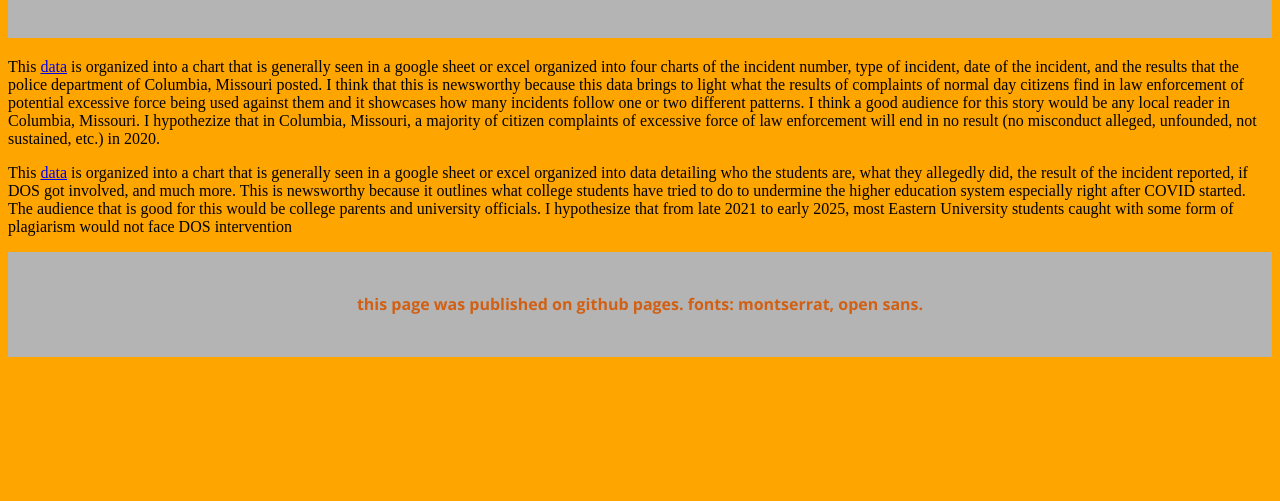
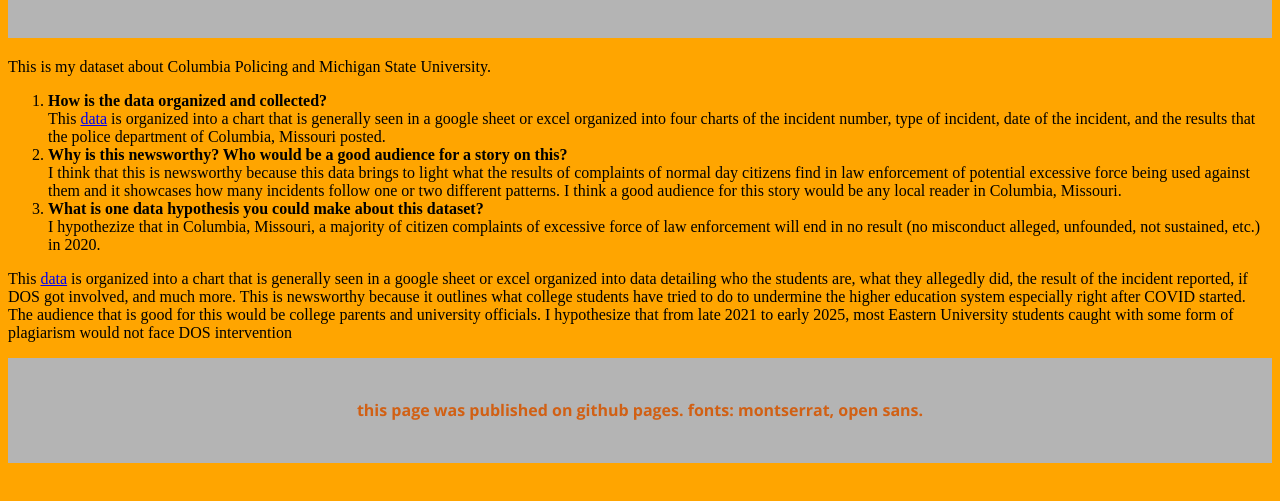
Before and after one commit to Louis-1234/jnl221_Leibowitz, a plain HTML site: page finding_datasets.html in a window 1280 px wide. Shown: the part 143-644 px from the top of the page. Drawn offline with nearby package versions, Linux system fonts and the light colour scheme.

Commit message:
Add files via upload
Finding datasets final

```diff
--- a/finding_datasets.html
+++ b/finding_datasets.html
@@ -22,7 +22,12 @@
 		</div>
 
 		<section>
-			<p> This <a href="https://cdn.muckrock.com/foia_files/2021/05/18/Total_Number.pdf" target="_blank">data</a> is organized into a chart that is generally seen in a google sheet or excel organized into four charts of the incident number, type of incident, date of the incident, and the results that the police department of Columbia, Missouri posted. I think that this is newsworthy because this data brings to light what the results of complaints of normal day citizens find in law enforcement of potential excessive force being used against them and it showcases how many incidents follow one or two different patterns. I think a good audience for this story would be any local reader in Columbia, Missouri. I hypothezize that in Columbia, Missouri, a majority of citizen complaints of excessive force of law enforcement will end in no result (no misconduct alleged, unfounded, not sustained, etc.) in 2020.</p>
+			<p> This is my dataset about Columbia Policing and Michigan State University. </p>
+			<ol>
+				<strong><li>How is the data organized and collected?</strong> </li> This <a href="https://cdn.muckrock.com/foia_files/2021/05/18/Total_Number.pdf" target="_blank">data</a> is organized into a chart that is generally seen in a google sheet or excel organized into four charts of the incident number, type of incident, date of the incident, and the results that the police department of Columbia, Missouri posted.
+				<strong><li>Why is this newsworthy? Who would be a good audience for a story on this? </strong> </li> I think that this is newsworthy because this data brings to light what the results of complaints of normal day citizens find in law enforcement of potential excessive force being used against them and it showcases how many incidents follow one or two different patterns. I think a good audience for this story would be any local reader in Columbia, Missouri.
+				<strong><li>What is one data hypothesis you could make about this dataset?</strong></li> I hypothezize that in Columbia, Missouri, a majority of citizen complaints of excessive force of law enforcement will end in no result (no misconduct alleged, unfounded, not sustained, etc.) in 2020.</p>
+			</ol>
 
 		</section>
 		<p>This <a href="https://cdn.muckrock.com/foia_files/2025/07/31/Academic_Dishonesty_Report_Fall_21_-_Winter_25_-_Sheet1.pdf" target="_blank">data</a> is organized into a chart that is generally seen in a google sheet or excel organized into data detailing who the students are, what they allegedly did, the result of the incident reported, if DOS got involved, and much more. This is newsworthy because it outlines what college students have tried to do to undermine the higher education system especially right after COVID started. The audience that is good for this would be college parents and university officials. I hypothesize that from late 2021 to early 2025, most Eastern University students caught with some form of plagiarism would not face DOS intervention</p>
```
